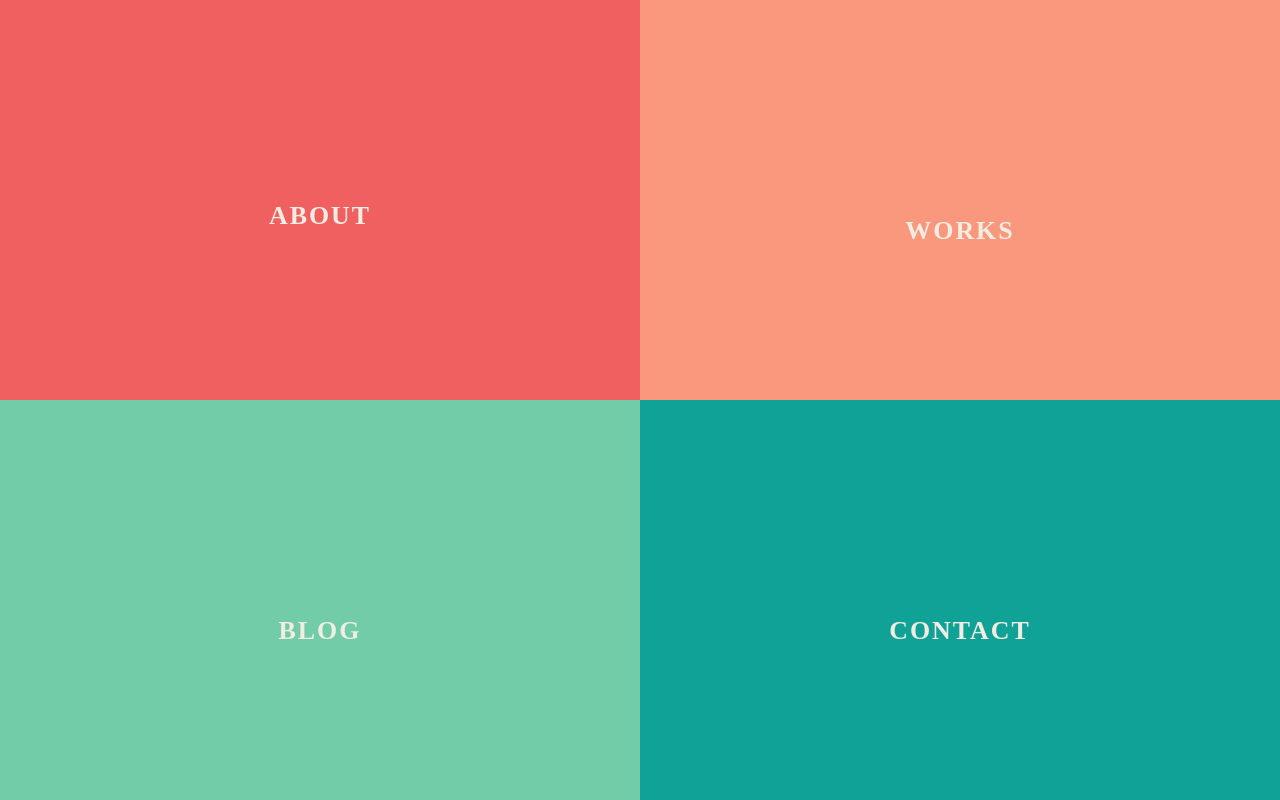
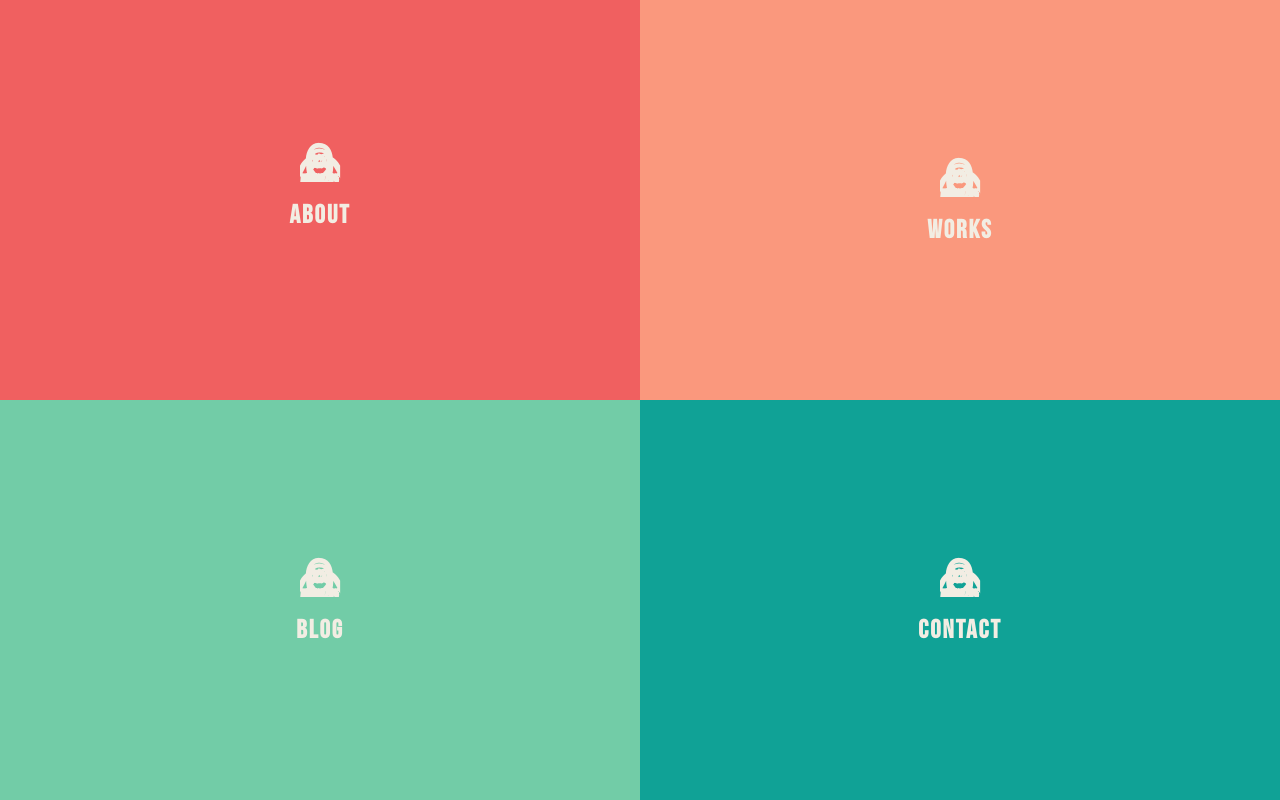
Before and after one commit to 91shetty/91shetty.github.io, a PHP site: page /portfolio/index.html in a window 1280 px wide. Run offline with PHP 8.4, Linux system fonts and the light colour scheme; some libraries are stand-ins or nearby versions; some web fonts are replaced.

Commit message:
changing fonts

```diff
--- a/portfolio/css/component.css
+++ b/portfolio/css/component.css
@@ -25,7 +25,7 @@ body, html { font-size: 100%; padding: 0; margin: 0; height: 100%;}
 }
 
 body {
-    font-family: BebasNeue, Calibri, Arial, sans-serif;
+    font-family: "PT Serif", Calibri, Arial, sans-serif;
     color: #f2ede3;
     background: #333;
     font-size: 0.9em;
@@ -116,6 +116,7 @@ a:hover {
 }
 
 .bl-box h2 {
+	font-family: BebasNeue;
 	text-align: center;
 	margin: 0;
 	padding: 20px;
@@ -198,6 +199,7 @@ div.bl-panel-items > div > div {
 }
 
 .bl-content h2 {
+	font-family: BebasNeue;
 	font-size: 3em;
 	font-weight: 300;
 	margin: 0 0 20px 0;
@@ -208,6 +210,7 @@ div.bl-panel-items > div > div {
 }
 
 .bl-content article h3 {
+	font-family: BebasNeue;
 	font-weight: 700;
 	letter-spacing: 2px;
 	text-transform: uppercase;
@@ -264,6 +267,7 @@ div.bl-panel-items > div > div {
 }
 
 div.bl-panel-items > div > div h3 {
+	font-family: BebasNeue;
 	font-size: 2.4em;
 	font-weight: 300;
 	margin: 0 0 20px 0;
```
